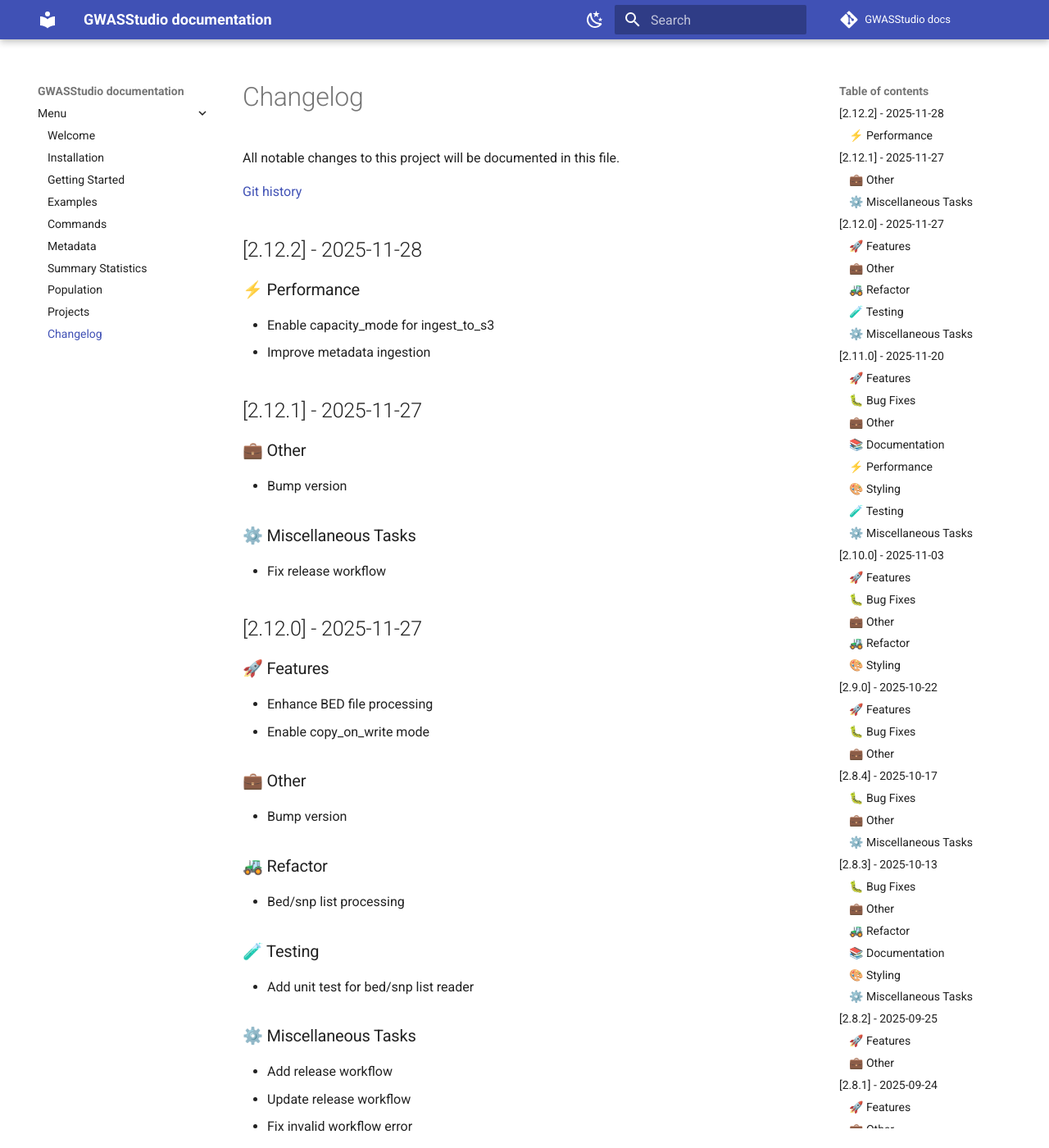
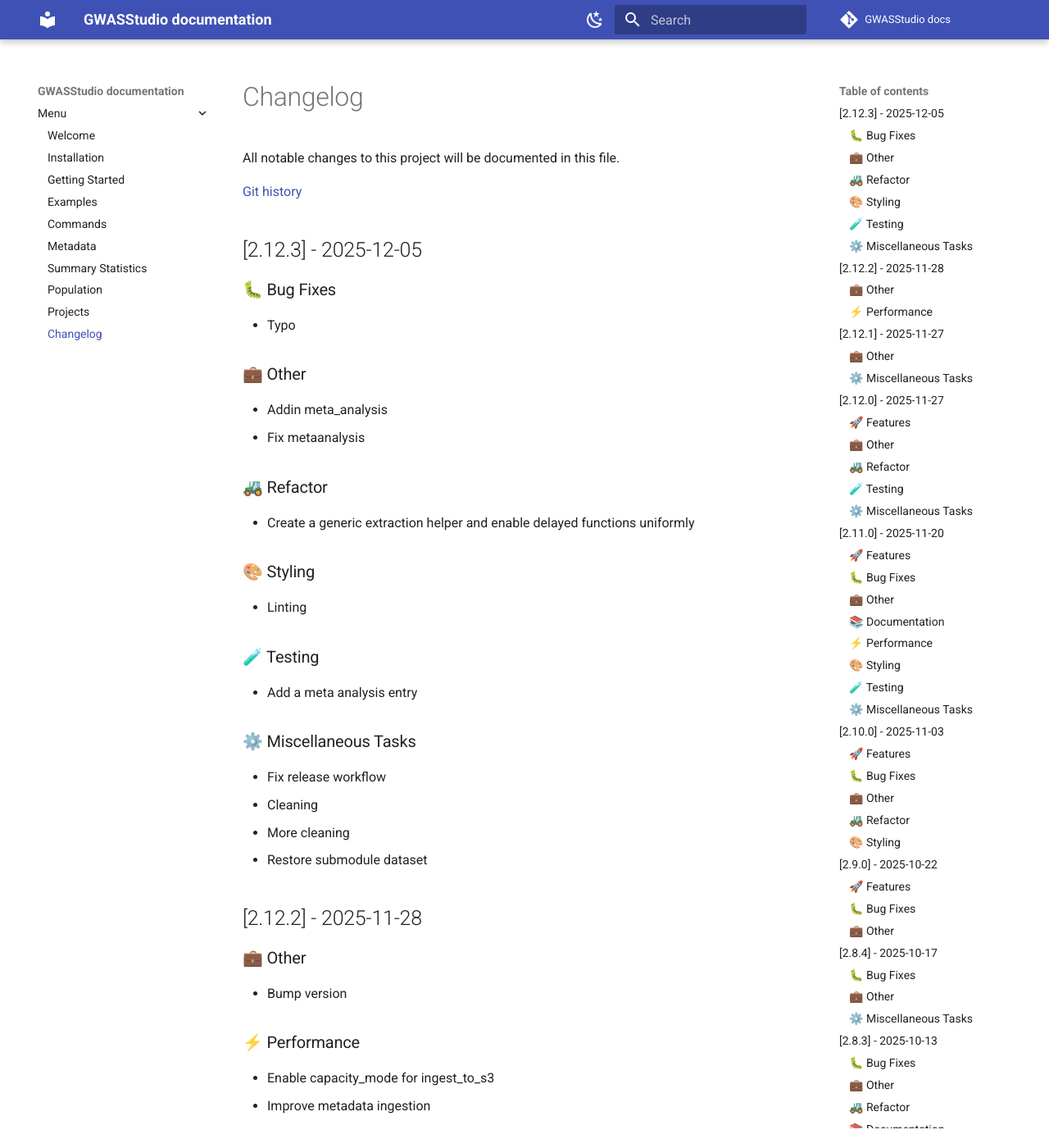
Before and after one commit to ht-diva/gwasstudio, an MkDocs documentation site: the page built from docs/changelog.md, in a window 1280 px wide and 1400 px high. Shown: the whole window at 82% size. Built offline with MkDocs 1.6.1 and Material for MkDocs 9.7.7, drawn with Linux system fonts in a browser that asks for light colours; comment, search, counter and statistics services are not loaded.

Commit message:
bump version

```diff
--- a/docs/changelog.md
+++ b/docs/changelog.md
@@ -3,7 +3,41 @@
 All notable changes to this project will be documented in this file.
 
 [Git history](https://github.com/ht-diva/gwasstudio/commits/main/)
+## [2.12.3] - 2025-12-05
+
+### 🐛 Bug Fixes
+
+- Typo
+
+### 💼 Other
+
+- Addin meta_analysis
+- Fix metaanalysis
+
+### 🚜 Refactor
+
+- Create a generic extraction helper and enable delayed functions uniformly
+
+### 🎨 Styling
+
+- Linting
+
+### 🧪 Testing
+
+- Add a meta analysis entry
+
+### ⚙️ Miscellaneous Tasks
+
+- Fix release workflow
+- Cleaning
+- More cleaning
+- Restore submodule dataset
+
 ## [2.12.2] - 2025-11-28
+
+### 💼 Other
+
+- Bump version
 
 ### ⚡ Performance
 
--- a/pyproject.toml
+++ b/pyproject.toml
@@ -1,6 +1,6 @@
 [project]
 name = "gwasstudio"
-version = "2.12.2"
+version = "2.12.3"
 description = ""
 authors = [
     { name = "Gianmauro Cuccuru", email = "gianmauro.cuccuru@fht.org" },
```
